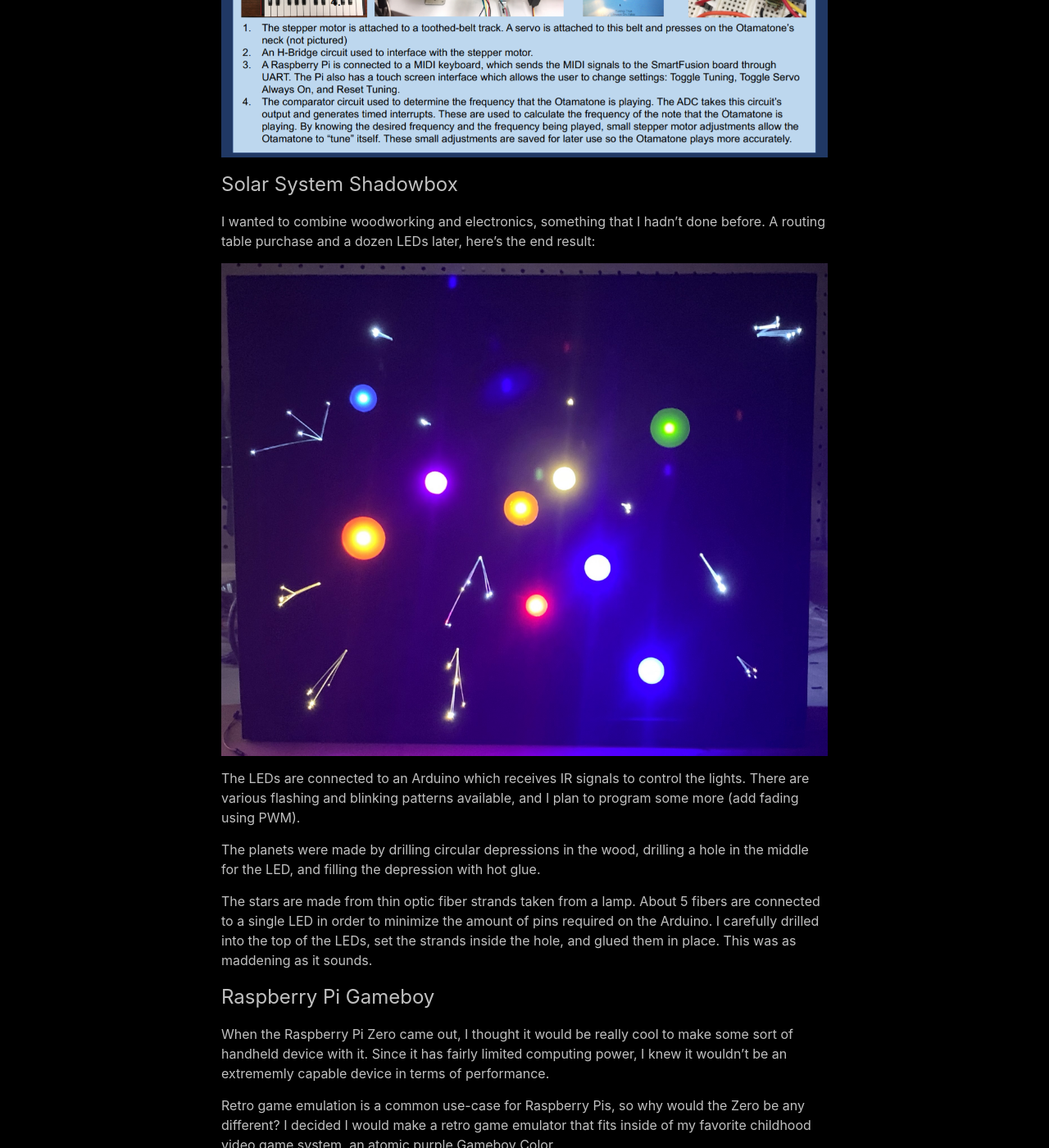
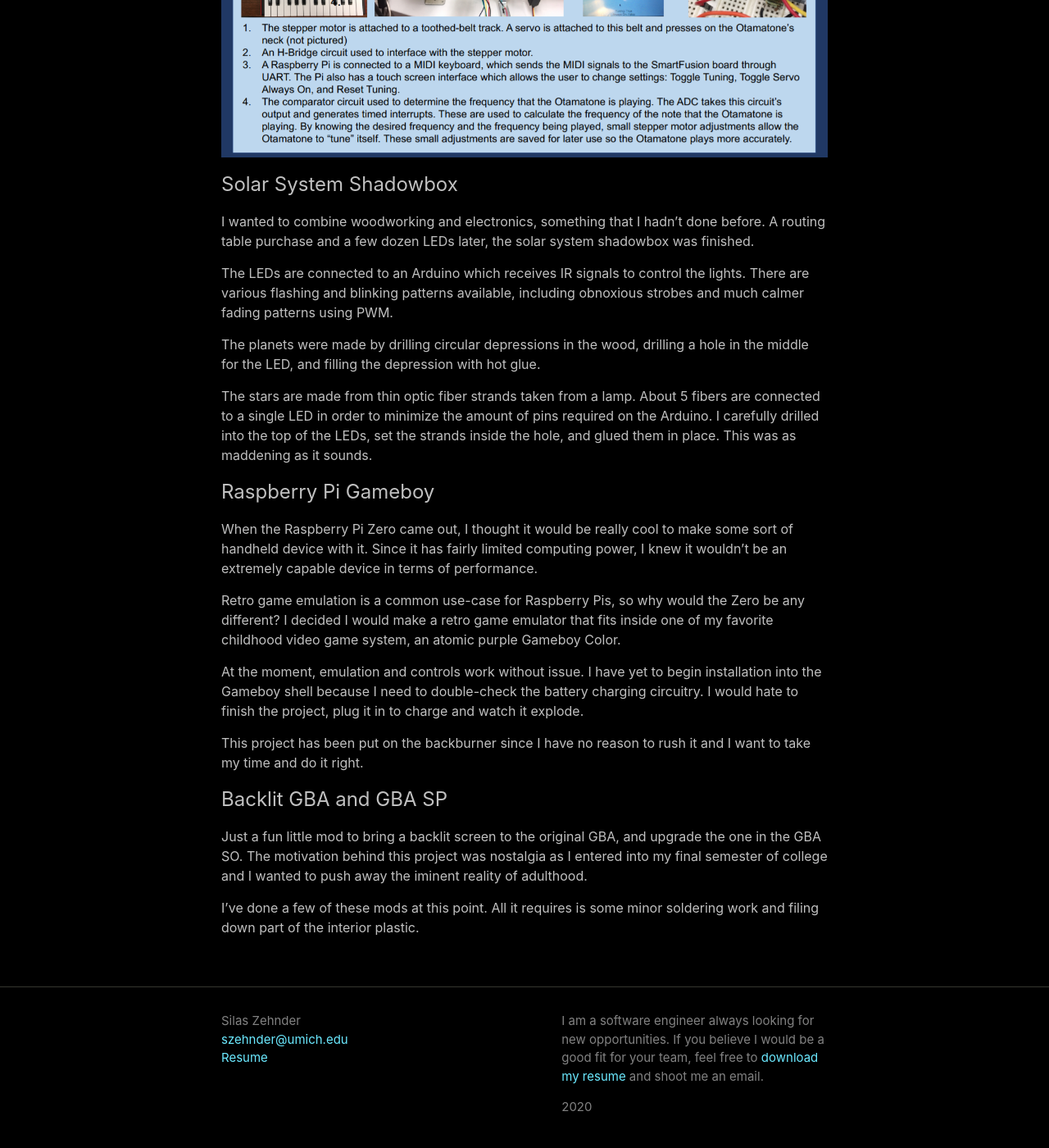
Before and after one commit to silaszehnder/silaszehnder.github.io, a Jekyll site: the page built from projects.md, in a window 1280 px wide and 1400 px high, scrolled down 1923 px. Shown: the whole window at 82% size. Built offline with Jekyll 4.4.1, drawn with Linux system fonts in a browser that asks for light colours; some of the changed text lies outside the part shown.

Commit message:
Update projects.md

```diff
--- a/projects.md
+++ b/projects.md
@@ -28,11 +28,9 @@ We decided to take all our knowledge of FPGAs, MMIO, serial communication, veril
 
 # Solar System Shadowbox
 
-I wanted to combine woodworking and electronics, something that I hadn't done before. A routing table purchase and a dozen LEDs later, here's the end result:
+I wanted to combine woodworking and electronics, something that I hadn't done before. A routing table purchase and a few dozen LEDs later, the solar system shadowbox was finished.
 
-![Solar system shadowbox](/assets/img/solarsystem.jpg)
-
-The LEDs are connected to an Arduino which receives IR signals to control the lights. There are various flashing and blinking patterns available, and I plan to program some more (add fading using PWM).
+The LEDs are connected to an Arduino which receives IR signals to control the lights. There are various flashing and blinking patterns available, including obnoxious strobes and much calmer fading patterns using PWM.
 
 The planets were made by drilling circular depressions in the wood, drilling a hole in the middle for the LED, and filling the depression with hot glue.
 
@@ -40,16 +38,16 @@ The stars are made from thin optic fiber strands taken from a lamp. About 5 fibe
 
 # Raspberry Pi Gameboy
 
-When the Raspberry Pi Zero came out, I thought it would be really cool to make some sort of handheld device with it. Since it has fairly limited computing power, I knew it wouldn't be an extrememly capable device in terms of performance.
+When the Raspberry Pi Zero came out, I thought it would be really cool to make some sort of handheld device with it. Since it has fairly limited computing power, I knew it wouldn't be an extremely capable device in terms of performance.
 
-Retro game emulation is a common use-case for Raspberry Pis, so why would the Zero be any different? I decided I would make a retro game emulator that fits inside of my favorite childhood video game system, an atomic purple Gameboy Color.
+Retro game emulation is a common use-case for Raspberry Pis, so why would the Zero be any different? I decided I would make a retro game emulator that fits inside one of my favorite childhood video game system, an atomic purple Gameboy Color.
 
 At the moment, emulation and controls work without issue. I have yet to begin installation into the Gameboy shell because I need to double-check the battery charging circuitry. I would hate to finish the project, plug it in to charge and watch it explode.
 
 This project has been put on the backburner since I have no reason to rush it and I want to take my time and do it right.
 
-# Backlit GBA
+# Backlit GBA and GBA SP
 
-Just a fun little mod to bring a backlit screen to the original GBA. The motivation behind this project was nostalgia as I entered into my final semester of college and I wanted to push away the iminent reality of adulthood.
+Just a fun little mod to bring a backlit screen to the original GBA, and upgrade the one in the GBA SO. The motivation behind this project was nostalgia as I entered into my final semester of college and I wanted to push away the iminent reality of adulthood.
 
 I've done a few of these mods at this point. All it requires is some minor soldering work and filing down part of the interior plastic.
```
